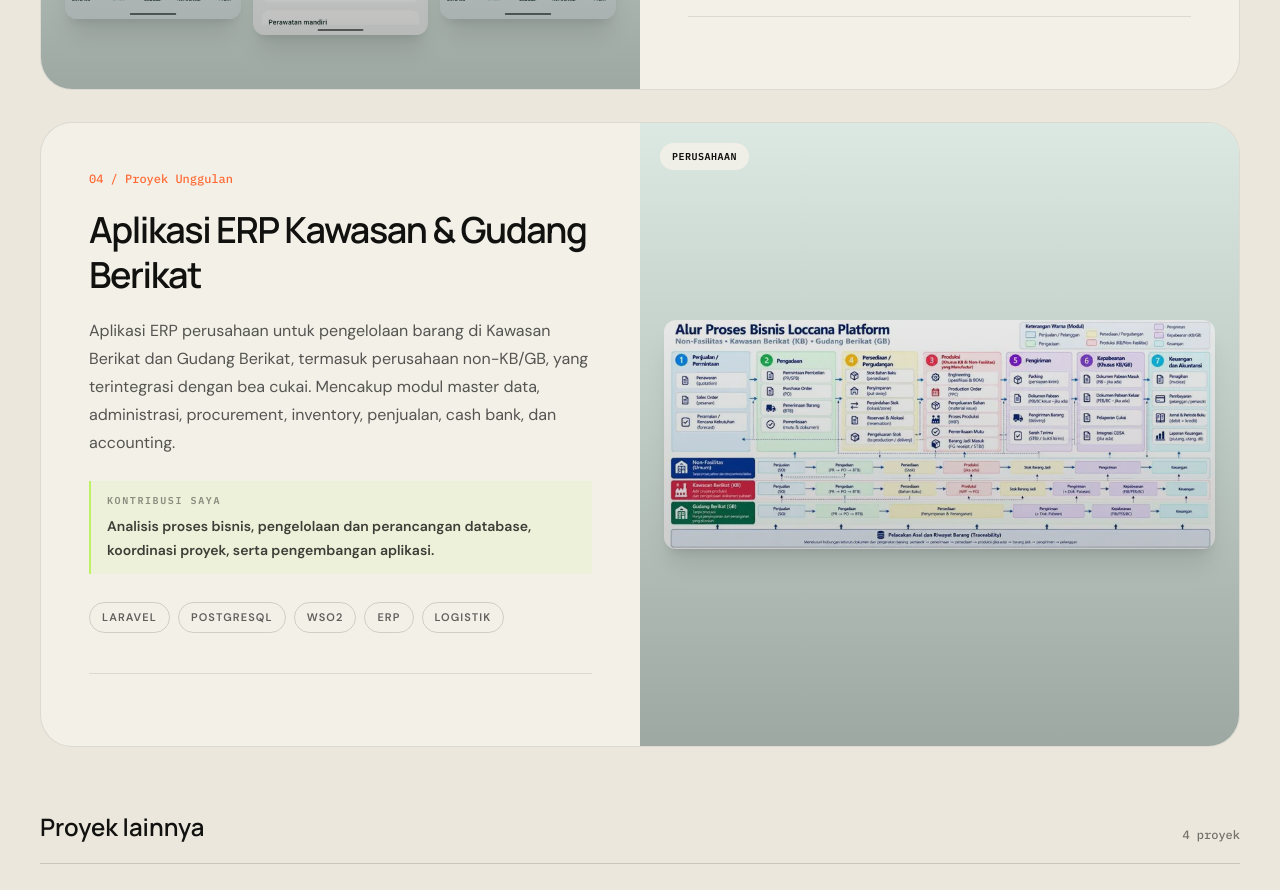
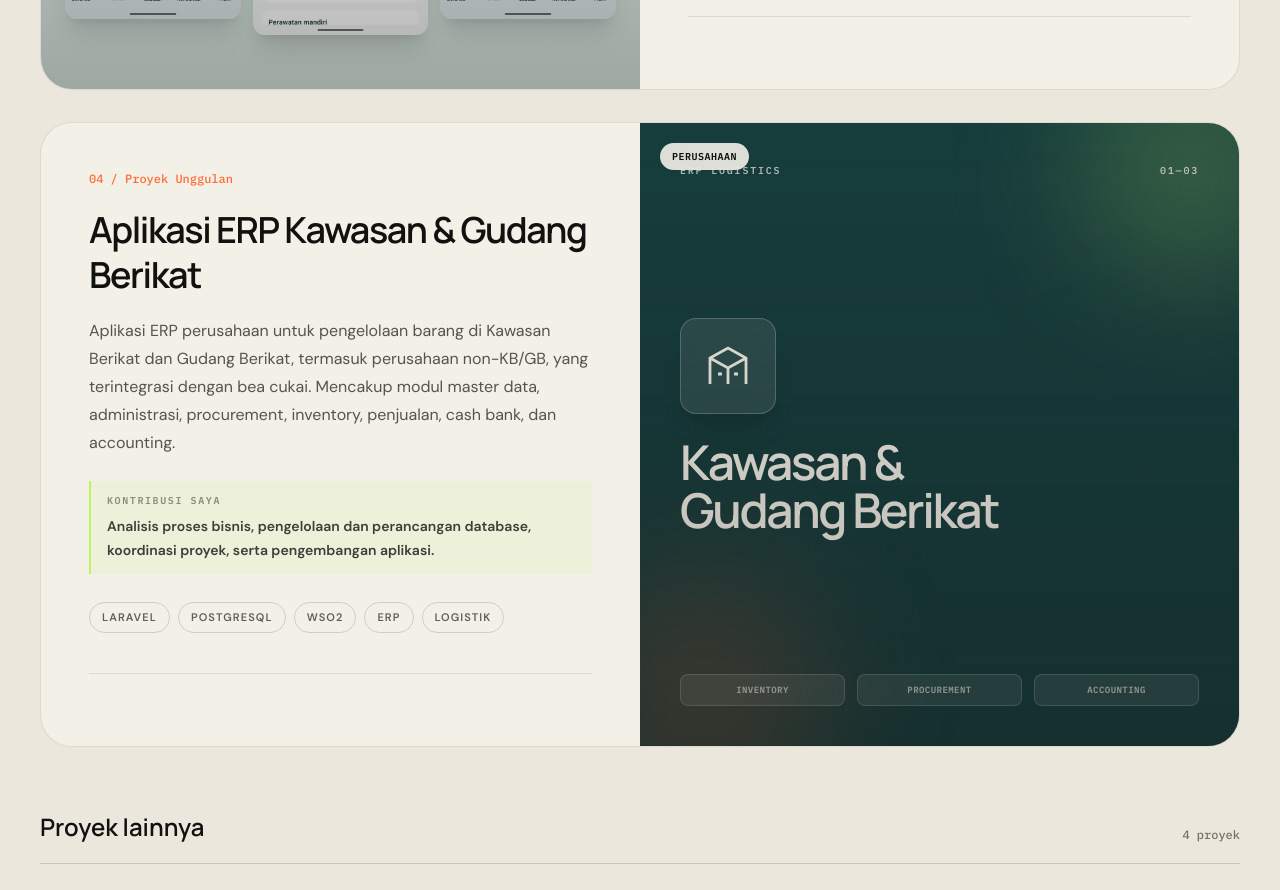
Before and after one commit to bintarto91/dwiwahyu-portfolio, a React (Vite) app: page / in a window 1280 px wide. Shown: the part 3820-4710 px from the top of the page. Built offline with nearby package versions, Linux system fonts and the light colour scheme.

Commit message:
Replace ERP project visual

```diff
--- a/src/components/Projects.jsx
+++ b/src/components/Projects.jsx
@@ -20,6 +20,32 @@ const sizeOf = (src) => imageSize[src] ?? [null, null];
 
 function LinkArrow() {
   return <svg aria-hidden="true" viewBox="0 0 24 24" className="h-4 w-4" fill="none" stroke="currentColor" strokeWidth="2"><path d="M5 12h14M13 6l6 6-6 6" /></svg>;
+}
+
+function ErpLogisticsVisual() {
+  return (
+    <div className="absolute inset-0 overflow-hidden bg-[#173d3d] p-6 text-cream sm:p-10">
+      <div className="absolute -right-16 -top-16 h-56 w-56 rounded-full bg-lime/20 blur-3xl" />
+      <div className="absolute -bottom-20 -left-16 h-64 w-64 rounded-full bg-orange/20 blur-3xl" />
+      <div className="relative flex h-full flex-col justify-between">
+        <div className="flex items-center justify-between font-mono text-[10px] font-bold uppercase tracking-[.18em] text-cream/70">
+          <span>ERP Logistics</span>
+          <span>01—03</span>
+        </div>
+        <div>
+          <div className="flex h-24 w-24 items-center justify-center rounded-2xl border border-cream/25 bg-cream/10 shadow-xl backdrop-blur">
+            <svg aria-hidden="true" viewBox="0 0 24 24" className="h-12 w-12" fill="none" stroke="currentColor" strokeWidth="1.4"><path d="M3 21V8l9-5 9 5v13M3 8l9 5 9-5M12 13v8M7 16h2M15 16h2" /></svg>
+          </div>
+          <p className="mt-6 font-display text-4xl font-semibold leading-none tracking-[-.05em] sm:text-5xl">Kawasan &amp;<br />Gudang Berikat</p>
+        </div>
+        <div className="grid grid-cols-3 gap-2 font-mono text-[9px] font-semibold uppercase tracking-wider text-cream/75 sm:gap-3">
+          <span className="rounded-lg border border-cream/20 bg-cream/10 px-3 py-2 text-center">Inventory</span>
+          <span className="rounded-lg border border-cream/20 bg-cream/10 px-3 py-2 text-center">Procurement</span>
+          <span className="rounded-lg border border-cream/20 bg-cream/10 px-3 py-2 text-center">Accounting</span>
+        </div>
+      </div>
+    </div>
+  );
 }
 
 export default function Projects() {
@@ -51,6 +77,8 @@ export default function Projects() {
                         );
                       })}
                     </div>
+                  ) : project.visual === "erp-logistics" ? (
+                    <ErpLogisticsVisual />
                   ) : (
                     <div className="absolute inset-0 flex items-center justify-center bg-[#dbe9e2] p-4 sm:p-6">
                       <img src={project.image} alt={`Tampilan proyek ${project.title}`} width={sizeOf(project.image)[0]} height={sizeOf(project.image)[1]} loading="lazy" decoding="async" className="max-h-full w-full rounded-xl object-contain shadow-xl transition duration-700 group-hover:scale-[1.02]" />
--- a/src/data/portfolio.js
+++ b/src/data/portfolio.js
@@ -180,7 +180,8 @@ export const projects = [
     emoji: "🎨",
     demo: "#",
     repo: "#",
-    image: "/loccana-alur.webp",
+    visual: "erp-logistics",
+    image: "",
     featured: true,
   },
   {
```
